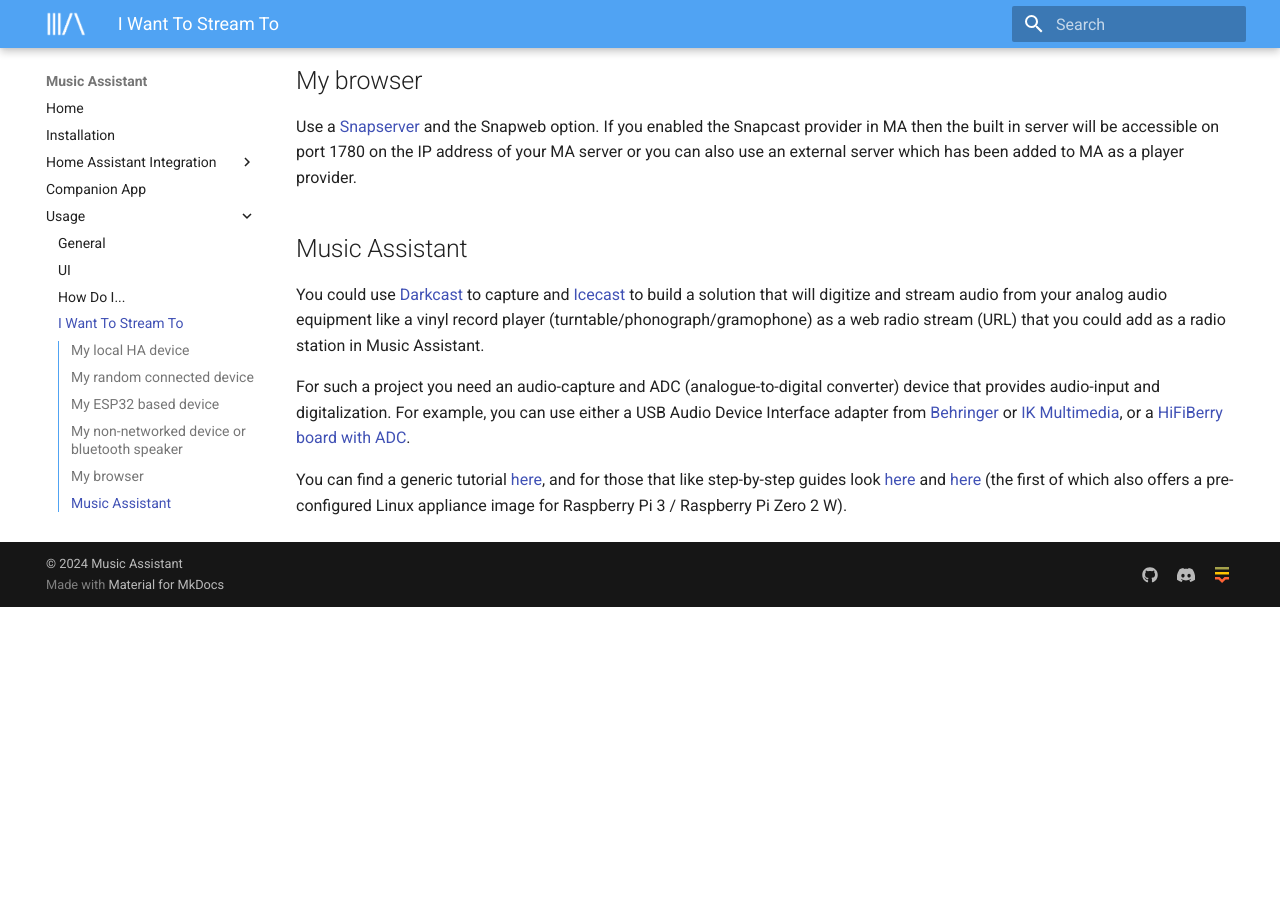
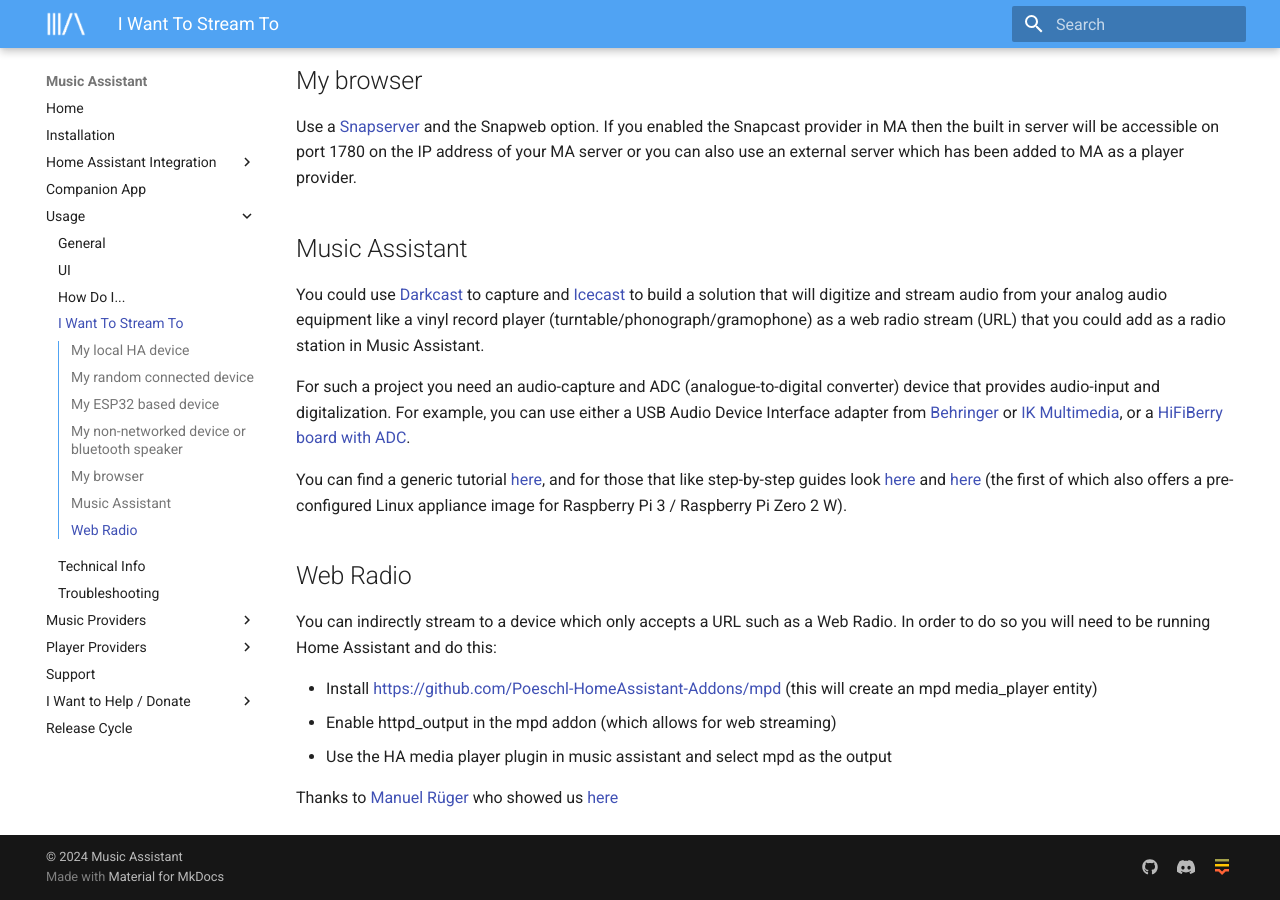
Before and after one commit to pwbriggs/music-assistant.github.io, an MkDocs documentation site: the page built from docs/faq/stream-to.md, in a window 1280 px wide and 900 px high, scrolled down 852 px. Built offline with MkDocs 1.6.1 and Material for MkDocs 9.7.7, drawn with Linux system fonts in a browser that asks for light colours; before the commit the page ends 1459 px from its top, so only the background shows below that.

Commit message:
Add web radio section

```diff
--- a/docs/faq/stream-to.md
+++ b/docs/faq/stream-to.md
@@ -35,3 +35,13 @@
 For such a project you need an audio-capture and ADC (analogue-to-digital converter) device that provides audio-input and digitalization. For example, you can use either a USB Audio Device Interface adapter from [Behringer](https://www.behringer.com/catalog.html?catalog=Category&category=C-BEHRINGER-AUDIOINTERFACES-USBAUDIOINTERFACES) or [IK Multimedia](https://www.ikmultimedia.com/products/irigstream/), or a [HiFiBerry board with ADC](https://www.hifiberry.com/blog/need-some-input/).
 
 You can find a generic tutorial [here](https://maker.pro/raspberry-pi/projects/how-to-build-an-internet-radio-station-with-raspberry-pi-darkice-and-icecast), and for those that like step-by-step guides look [here](https://github.com/quebulm/Raspberry-Pi-Vinyl-Streamer) and [here](https://github.com/gieljnssns/darkice-libaacplus-rpi-guide/blob/master/README.md) (the first of which also offers a pre-configured Linux appliance image for Raspberry Pi 3 / Raspberry Pi Zero 2 W).
+
+## Web Radio
+
+You can indirectly stream to a device which only accepts a URL such as a Web Radio. In order to do so you will need to be running Home Assistant and do this:
+
+- Install https://github.com/Poeschl-HomeAssistant-Addons/mpd (this will create an mpd media_player entity)
+- Enable httpd_output in the mpd addon (which allows for web streaming)
+- Use the HA media player plugin in music assistant and select mpd as the output
+
+Thanks to [Manuel Rüger](https://github.com/mrueg) who showed us [here](https://github.com/orgs/music-assistant/discussions/2410#discussioncomment-10885780)
```
